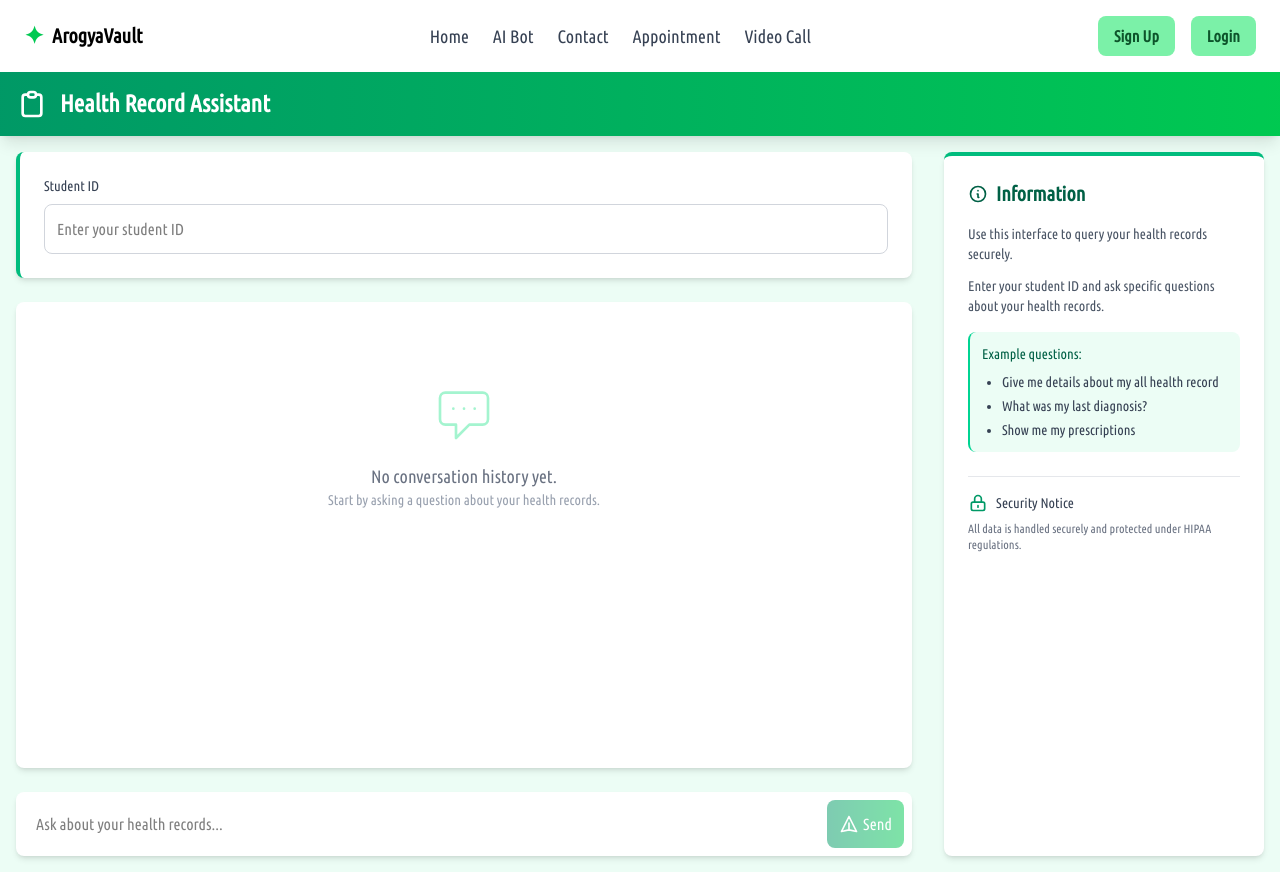
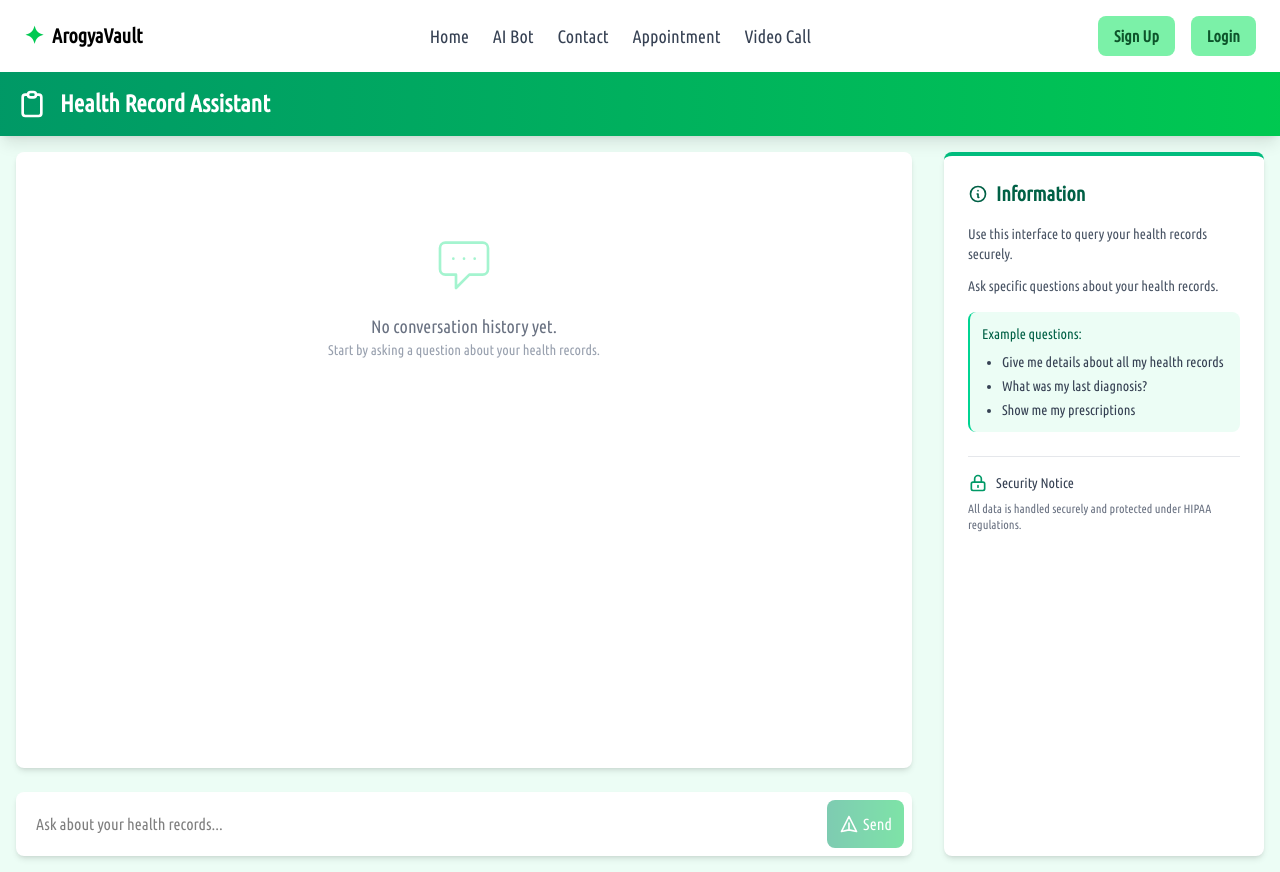
Before and after one commit to kanishkapan/ArogyaVault, a React (Vite) app in the folder Frontend/: page /health-record-concern in a window 1280 px wide. Built offline with nearby package versions, Linux system fonts and the light colour scheme.

Commit message:
studentid removed from frontend of health record ai

```diff
--- a/Frontend/src/components/aitanissa/Healthchat.jsx
+++ b/Frontend/src/components/aitanissa/Healthchat.jsx
@@ -1,7 +1,7 @@
 import React, { useState } from 'react';
+import { api } from "../../axios.config.js";
 
 const Healthchat = () => {
-  const [studentId, setStudentId] = useState('');
   const [question, setQuestion] = useState('');
   const [response, setResponse] = useState(null);
   const [loading, setLoading] = useState(false);
@@ -12,36 +12,29 @@ const Healthchat = () => {
     setLoading(true);
 
     try {
-      const payload = {
-        studentId,
-        question
-      };
-
-      const response = await fetch('http://localhost:5000/ask_question', {
-        method: 'POST',
-        headers: {
-          'Content-Type': 'application/json',
-        },
-        body: JSON.stringify(payload)
-      });
-
-      const data = await response.json();
+      const payload = { question };
+      const res = await api.post('http://localhost:5000/ask_question', payload);
+      const data = res.data;
 
       setResponse(data);
 
-      // Add to chat history
-      setChatHistory(prev => [...prev, {
+      // Update chat history
+      setChatHistory(prev => [
+        ...prev,
+        {
           type: 'question',
           content: question,
           timestamp: new Date().toLocaleTimeString()
-      }, {
+        },
+        {
           type: 'answer',
           content: data.answer,
           status: data.status,
           timestamp: new Date().toLocaleTimeString()
-      }]);
+        }
+      ]);
 
-      // Clear question input after sending
+      // Clear question input
       setQuestion('');
     } catch (error) {
       console.error('Error fetching data:', error);
@@ -55,10 +48,7 @@ const Healthchat = () => {
   const renderText = (text) => {
     if (!text) return null;
 
-    // This regex looks for URLs in parentheses
     const linkRegex = /\(https:\/\/[^)]+\)/g;
-
-    // Split the text by links
     const parts = text.split(linkRegex);
     const matches = text.match(linkRegex) || [];
 
@@ -100,21 +90,6 @@ const Healthchat = () => {
       <div className="flex flex-1 overflow-hidden max-w-7xl mx-auto w-full">
         {/* Chat container */}
         <div className="flex flex-col flex-1 p-4">
-          {/* Student ID input */}
-          <div className="mb-6 bg-white p-6 rounded-lg shadow-md border-l-4 border-emerald-500">
-            <label htmlFor="studentId" className="block text-sm font-medium text-gray-700 mb-2">
-              Student ID
-            </label>
-            <input
-              type="text"
-              id="studentId"
-              value={studentId}
-              onChange={(e) => setStudentId(e.target.value)}
-              placeholder="Enter your student ID"
-              className="w-full p-3 border border-gray-300 rounded-lg focus:outline-none focus:ring-2 focus:ring-emerald-500 focus:border-emerald-500 transition-all"
-            />
-          </div>
-
           {/* Chat history */}
           <div className="flex-1 overflow-y-auto mb-6 bg-white rounded-lg shadow-md">
             <div className="p-4 space-y-4">
@@ -130,11 +105,7 @@ const Healthchat = () => {
                 chatHistory.map((item, index) => (
                   <div
                     key={index}
-                    className={`${
-                      item.type === 'question'
-                        ? 'bg-emerald-100 ml-12 border-l-4 border-emerald-500'
-                        : 'bg-white mr-12 border border-gray-200 shadow-sm'
-                    } p-4 rounded-lg`}
+                    className={`${item.type === 'question' ? 'bg-emerald-100 ml-12 border-l-4 border-emerald-500' : 'bg-white mr-12 border border-gray-200 shadow-sm'} p-4 rounded-lg`}
                   >
                     <div className="flex justify-between items-center mb-2">
                       <span className={`font-medium ${item.type === 'question' ? 'text-emerald-800' : 'text-gray-800'}`}>
@@ -168,12 +139,12 @@ const Healthchat = () => {
               onChange={(e) => setQuestion(e.target.value)}
               placeholder="Ask about your health records..."
               className="flex-1 p-3 border-none focus:outline-none focus:ring-0"
-              disabled={loading || !studentId}
+              disabled={loading}
             />
             <button
               type="submit"
               className="bg-gradient-to-r from-emerald-600 to-green-500 text-white p-3 rounded-lg hover:from-emerald-700 hover:to-green-600 focus:outline-none focus:ring-2 focus:ring-emerald-500 focus:ring-offset-2 disabled:opacity-50 disabled:cursor-not-allowed transition-all ml-2"
-              disabled={loading || !question || !studentId}
+              disabled={loading || !question}
             >
               {loading ? (
                 <span className="flex items-center">
@@ -205,12 +176,12 @@ const Healthchat = () => {
           </h2>
           <div className="text-sm text-gray-600 space-y-3">
             <p>Use this interface to query your health records securely.</p>
-            <p>Enter your student ID and ask specific questions about your health records.</p>
+            <p>Ask specific questions about your health records.</p>
 
             <div className="bg-emerald-50 p-3 rounded-lg border-l-2 border-emerald-400 mt-4">
               <p className="font-medium text-emerald-800 mb-2">Example questions:</p>
               <ul className="list-disc pl-5 space-y-1 text-gray-700">
-                <li>Give me details about my all health record</li>
+                <li>Give me details about all my health records</li>
                 <li>What was my last diagnosis?</li>
                 <li>Show me my prescriptions</li>
               </ul>
```
Lines whose indentation alone changed are shown as unchanged.
